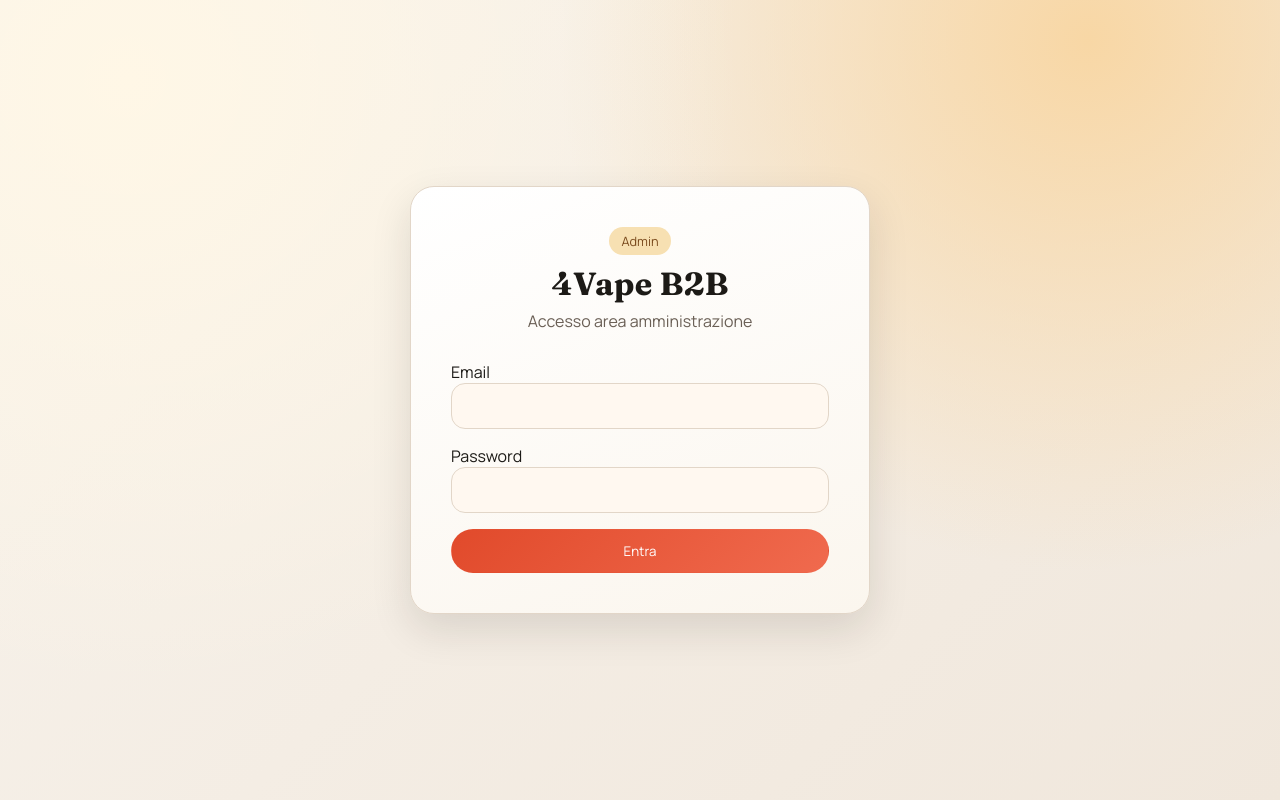
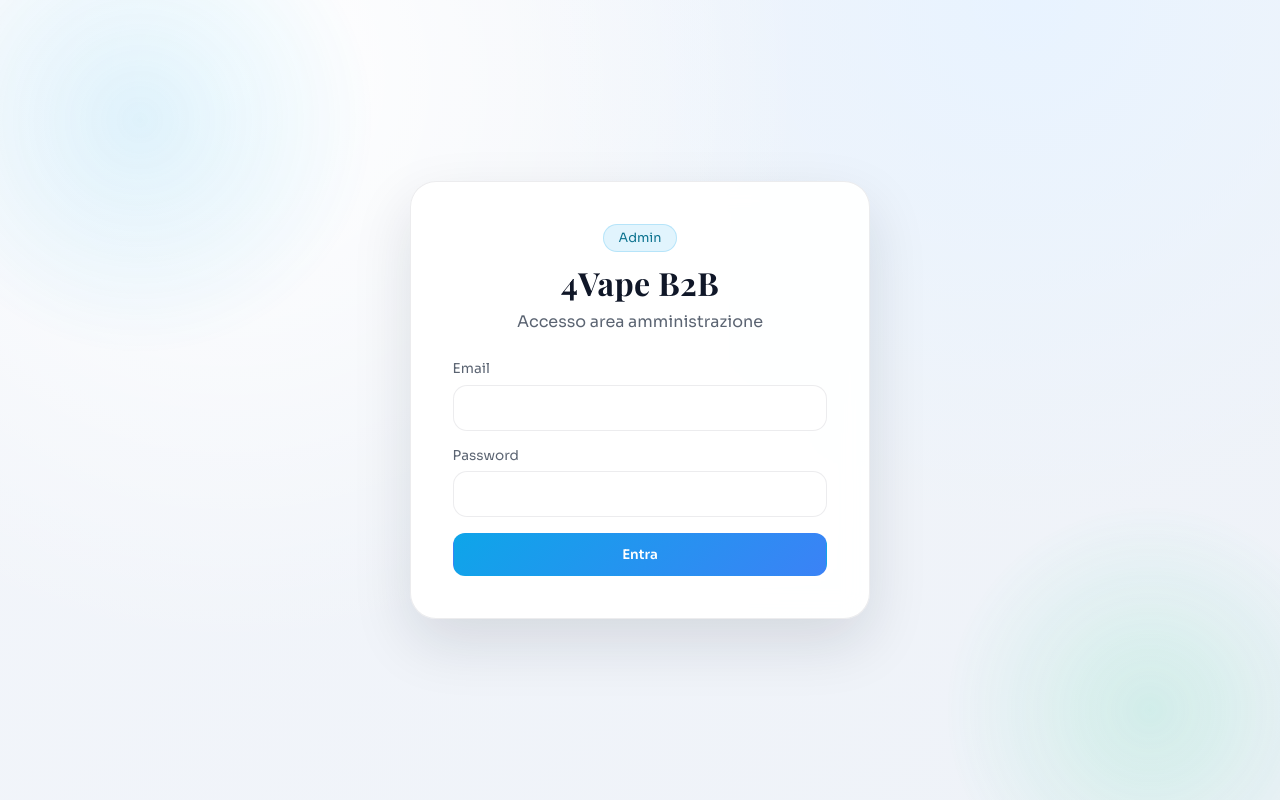
Before and after one commit to SyqonCollective/4vape, a React (Vite) app: page /admin/login in a window 1280 px wide. Built offline with nearby package versions, Linux system fonts and the light colour scheme; no server answers.

Commit message:
full light premium UI redesign

```diff
--- a/src/index.css
+++ b/src/index.css
@@ -1,17 +1,18 @@
-@import url("https://fonts.googleapis.com/css2?family=Manrope:wght@300;400;500;600;700&family=Fraunces:opsz,wght@9..144,400;9..144,700&display=swap");
+@import url("https://fonts.googleapis.com/css2?family=Sora:wght@300;400;500;600;700&family=Playfair+Display:wght@500;600;700&display=swap");
 
 :root {
   color-scheme: light;
-  --bg: #f8f3ec;
-  --bg-2: #f0e7dc;
-  --ink: #1c1a16;
-  --muted: #6a5f55;
-  --brand: #e14a2b;
-  --brand-2: #f2b35b;
-  --panel: #fffdf9;
-  --panel-2: #fff8f0;
-  --stroke: #e2d6c8;
-  --shadow: 0 16px 40px rgba(30, 24, 18, 0.12);
+  --bg: #f3f6fb;
+  --bg-2: #eef2f8;
+  --ink: #101728;
+  --muted: #5b6472;
+  --brand: #0ea5e9;
+  --brand-2: #34d399;
+  --panel: #ffffff;
+  --panel-2: #f8fafc;
+  --stroke: rgba(16, 23, 40, 0.08);
+  --shadow-soft: 0 18px 45px rgba(16, 23, 40, 0.08);
+  --shadow-strong: 0 24px 60px rgba(16, 23, 40, 0.12);
 }
 
 * {
@@ -20,12 +21,40 @@
 
 body {
   margin: 0;
-  font-family: "Manrope", system-ui, sans-serif;
+  font-family: "Sora", system-ui, sans-serif;
   color: var(--ink);
   background:
-    radial-gradient(circle at 10% 10%, #fff7e6 0, transparent 45%),
-    radial-gradient(circle at 85% 5%, #f8d7a5 0, transparent 40%),
+    radial-gradient(circle at 18% 10%, #ffffff 0, transparent 45%),
+    radial-gradient(circle at 80% 0%, #e8f3ff 0, transparent 40%),
     linear-gradient(135deg, var(--bg) 0%, var(--bg-2) 100%);
+  min-height: 100vh;
+  position: relative;
+}
+
+body::before,
+body::after {
+  content: "";
+  position: fixed;
+  z-index: -1;
+  border-radius: 50%;
+  filter: blur(0px);
+  opacity: 0.7;
+}
+
+body::before {
+  width: 520px;
+  height: 520px;
+  top: -140px;
+  left: -120px;
+  background: radial-gradient(circle, rgba(14, 165, 233, 0.18), transparent 65%);
+}
+
+body::after {
+  width: 420px;
+  height: 420px;
+  bottom: -120px;
+  right: -80px;
+  background: radial-gradient(circle, rgba(52, 211, 153, 0.22), transparent 70%);
 }
 
 a {
@@ -34,7 +63,7 @@ a {
 }
 
 h1, h2, h3 {
-  font-family: "Fraunces", serif;
+  font-family: "Playfair Display", serif;
   margin: 0 0 0.4rem;
   letter-spacing: 0.01em;
 }
@@ -44,20 +73,29 @@ p {
   color: var(--muted);
 }
 
-input, textarea {
+label {
+  display: grid;
+  gap: 0.45rem;
+  font-size: 0.85rem;
+  color: var(--muted);
+}
+
+input, textarea, select {
   width: 100%;
   padding: 0.85rem 1rem;
   border-radius: 14px;
   border: 1px solid var(--stroke);
-  background: var(--panel-2);
+  background: rgba(255, 255, 255, 0.9);
   color: var(--ink);
   font-size: 0.95rem;
   outline: none;
+  transition: border-color 0.2s ease, box-shadow 0.2s ease, background 0.2s ease;
 }
 
-input:focus, textarea:focus {
-  border-color: var(--brand);
-  box-shadow: 0 0 0 3px rgba(225, 74, 43, 0.18);
+input:focus, textarea:focus, select:focus {
+  border-color: rgba(14, 165, 233, 0.6);
+  box-shadow: 0 0 0 4px rgba(14, 165, 233, 0.12);
+  background: #fff;
 }
 
 textarea {
@@ -69,54 +107,99 @@ button {
 }
 
 .btn {
-  padding: 0.75rem 1.1rem;
-  border-radius: 999px;
-  border: 1px solid var(--ink);
+  padding: 0.75rem 1.15rem;
+  border-radius: 12px;
+  border: 1px solid transparent;
   background: var(--ink);
   color: #fff;
   cursor: pointer;
-  transition: transform 0.2s ease, box-shadow 0.2s ease, border-color 0.2s ease;
+  transition: transform 0.2s ease, box-shadow 0.2s ease, border-color 0.2s ease, background 0.2s ease;
+  font-weight: 600;
 }
 
 .btn.primary {
-  background: linear-gradient(135deg, var(--brand), #f06a4e);
+  background: linear-gradient(135deg, var(--brand), #3b82f6);
   border-color: transparent;
 }
 
 .btn.ghost {
-  background: transparent;
+  background: rgba(255, 255, 255, 0.8);
   color: var(--ink);
   border-color: var(--stroke);
 }
 
 .btn.danger {
-  background: linear-gradient(135deg, #d83a2f, #b3261e);
+  background: linear-gradient(135deg, #ef4444, #f97316);
   border-color: transparent;
 }
 
-.btn:hover {
+.btn:disabled {
+  cursor: not-allowed;
+  opacity: 0.6;
+  transform: none;
+  box-shadow: none;
+}
+
+.btn:hover:not(:disabled) {
   transform: translateY(-1px);
-  box-shadow: 0 12px 20px rgba(26, 20, 15, 0.16);
+  box-shadow: 0 14px 30px rgba(16, 23, 40, 0.18);
 }
 
 .admin-shell {
   min-height: 100vh;
   display: grid;
-  grid-template-columns: 280px 1fr;
+  grid-template-columns: 260px 1fr;
+  gap: 1.5rem;
+  padding: 1.5rem;
 }
 
 .admin-sidebar {
   padding: 2rem 1.5rem;
-  background: rgba(255, 255, 255, 0.85);
-  border-right: 1px solid var(--stroke);
+  background: rgba(255, 255, 255, 0.86);
+  border: 1px solid var(--stroke);
+  border-radius: 28px;
+  box-shadow: var(--shadow-soft);
   backdrop-filter: blur(12px);
   display: flex;
   flex-direction: column;
   gap: 2rem;
+  position: sticky;
+  top: 1.5rem;
+  height: calc(100vh - 3rem);
 }
 
 .admin-main {
-  padding: 2.6rem 3rem 3rem;
+  padding: 1.2rem 1.4rem 1.6rem;
+  background: rgba(255, 255, 255, 0.7);
+  border: 1px solid var(--stroke);
+  border-radius: 32px;
+  box-shadow: var(--shadow-strong);
+  backdrop-filter: blur(16px);
+  overflow: hidden;
+}
+
+.admin-main-inner {
+  max-width: 1200px;
+  margin: 0 auto;
+  animation: float-in 0.6s ease;
+}
+
+.admin-topbar {
+  display: flex;
+  justify-content: space-between;
+  align-items: center;
+  gap: 1rem;
+  padding: 0.5rem 0 1.6rem;
+}
+
+.top-title {
+  font-weight: 700;
+  font-size: 1.1rem;
+}
+
+.top-sub {
+  font-size: 0.85rem;
+  color: var(--muted);
 }
 
 .brand {
@@ -128,14 +211,14 @@ button {
 .brand-mark {
   width: 54px;
   height: 54px;
-  border-radius: 16px;
-  background: linear-gradient(150deg, var(--brand), #a93321);
+  border-radius: 18px;
+  background: conic-gradient(from 200deg, var(--brand), #38bdf8, var(--brand-2));
   display: grid;
   place-items: center;
   color: #fff;
   font-weight: 700;
-  font-size: 1.1rem;
-  box-shadow: 0 12px 18px rgba(225, 74, 43, 0.25);
+  font-size: 1.05rem;
+  box-shadow: 0 18px 25px rgba(14, 165, 233, 0.25);
 }
 
 .brand-title {
@@ -150,20 +233,45 @@ button {
 
 .admin-nav {
   display: grid;
-  gap: 0.6rem;
+  gap: 0.5rem;
 }
 
 .nav-item {
-  padding: 0.75rem 1rem;
-  border-radius: 14px;
+  position: relative;
+  padding: 0.8rem 1rem 0.8rem 1.1rem;
+  border-radius: 16px;
   color: var(--muted);
+  background: transparent;
+  border: 1px solid transparent;
   transition: all 0.2s ease;
 }
 
+.nav-item::before {
+  content: "";
+  position: absolute;
+  left: 10px;
+  top: 50%;
+  transform: translateY(-50%);
+  width: 6px;
+  height: 6px;
+  border-radius: 50%;
+  background: transparent;
+  transition: background 0.2s ease;
+}
+
+.nav-item:hover {
+  background: rgba(14, 165, 233, 0.08);
+  color: var(--ink);
+}
+
 .nav-item.active {
-  background: linear-gradient(140deg, rgba(225, 74, 43, 0.16), rgba(242, 179, 91, 0.2));
+  background: linear-gradient(120deg, rgba(14, 165, 233, 0.18), rgba(52, 211, 153, 0.18));
   color: var(--ink);
-  border: 1px solid rgba(225, 74, 43, 0.35);
+  border: 1px solid rgba(14, 165, 233, 0.25);
+}
+
+.nav-item.active::before {
+  background: var(--brand);
 }
 
 .page-header {
@@ -174,6 +282,12 @@ button {
   gap: 1rem;
 }
 
+.actions {
+  display: flex;
+  gap: 0.7rem;
+  flex-wrap: wrap;
+}
+
 .cards {
   display: grid;
   grid-template-columns: repeat(auto-fit, minmax(200px, 1fr));
@@ -182,12 +296,18 @@ button {
 }
 
 .card {
-  background: linear-gradient(160deg, #ffffff, #fbf6ee);
-  border-radius: 18px;
+  background: linear-gradient(160deg, #ffffff, #f3f7ff);
+  border-radius: 20px;
   padding: 1.4rem;
-  box-shadow: var(--shadow);
-  border: 1px solid var(--stroke);
+  box-shadow: var(--shadow-soft);
+  border: 1px solid rgba(14, 165, 233, 0.12);
+  animation: rise 0.6s ease both;
 }
+
+.cards .card:nth-child(1) { animation-delay: 0.05s; }
+.cards .card:nth-child(2) { animation-delay: 0.1s; }
+.cards .card:nth-child(3) { animation-delay: 0.15s; }
+.cards .card:nth-child(4) { animation-delay: 0.2s; }
 
 .card-label {
   color: var(--muted);
@@ -201,10 +321,10 @@ button {
 }
 
 .panel {
-  background: linear-gradient(160deg, #ffffff, #fbf6ee);
-  border-radius: 18px;
+  background: #fff;
+  border-radius: 20px;
   padding: 1.6rem;
-  box-shadow: var(--shadow);
+  box-shadow: var(--shadow-soft);
   border: 1px solid var(--stroke);
 }
 
@@ -215,7 +335,7 @@ button {
 
 .table {
   display: grid;
-  gap: 0.6rem;
+  gap: 0.7rem;
 }
 
 .table.wide-6 .row {
@@ -233,18 +353,20 @@ button {
   align-items: center;
   padding: 0.9rem 1.1rem;
   border-radius: 16px;
-  background: rgba(255, 255, 255, 0.92);
-  border: 1px solid var(--stroke);
-  transition: transform 0.2s ease, border-color 0.2s ease;
+  background: rgba(255, 255, 255, 0.95);
+  border: 1px solid rgba(16, 23, 40, 0.08);
+  box-shadow: 0 12px 30px rgba(16, 23, 40, 0.06);
+  transition: transform 0.2s ease, border-color 0.2s ease, box-shadow 0.2s ease;
 }
 
 .row.header {
   background: transparent;
   border: none;
-  font-size: 0.8rem;
+  box-shadow: none;
+  font-size: 0.75rem;
   color: var(--muted);
   text-transform: uppercase;
-  letter-spacing: 0.14em;
+  letter-spacing: 0.16em;
 }
 
 .row.clickable {
@@ -253,7 +375,8 @@ button {
 
 .row.clickable:hover {
   transform: translateY(-2px);
-  border-color: rgba(225, 74, 43, 0.4);
+  border-color: rgba(14, 165, 233, 0.4);
+  box-shadow: 0 16px 34px rgba(16, 23, 40, 0.12);
 }
 
 .row .actions {
@@ -271,7 +394,7 @@ button {
 .thumb {
   width: 48px;
   height: 48px;
-  border-radius: 10px;
+  border-radius: 12px;
   object-fit: cover;
   border: 1px solid var(--stroke);
   background: #fff;
@@ -289,7 +412,7 @@ button {
 }
 
 .thumb.placeholder {
-  background: linear-gradient(135deg, #f1ece5, #e1d7c8);
+  background: linear-gradient(135deg, #f1f5f9, #e2e8f0);
 }
 
 .thumb.placeholder.large {
@@ -300,20 +423,22 @@ button {
 .modal-backdrop {
   position: fixed;
   inset: 0;
-  background: rgba(26, 22, 18, 0.4);
+  background: rgba(15, 23, 42, 0.32);
   display: grid;
   place-items: center;
   padding: 2rem;
   z-index: 20;
+  backdrop-filter: blur(6px);
 }
 
 .modal {
   width: min(900px, 94vw);
   background: #fff;
-  border-radius: 20px;
-  box-shadow: var(--shadow);
-  padding: 1.5rem 1.8rem;
+  border-radius: 24px;
+  box-shadow: var(--shadow-strong);
+  padding: 1.6rem 2rem;
   border: 1px solid var(--stroke);
+  animation: rise 0.4s ease;
 }
 
 .modal-header {
@@ -330,9 +455,9 @@ button {
 }
 
 .tag.success {
-  background: #e7f8e9;
-  color: #1e6b33;
-  border: 1px solid #b9e4c2;
+  background: #e6f8f0;
+  color: #0f766e;
+  border: 1px solid #99f6e4;
   padding: 0.2rem 0.6rem;
   border-radius: 999px;
   font-size: 0.8rem;
@@ -368,7 +493,7 @@ button {
   padding: 0.35rem 0.7rem;
   border-radius: 999px;
   border: none;
-  background: rgba(179, 38, 30, 0.95);
+  background: rgba(239, 68, 68, 0.95);
   color: #fff;
   cursor: pointer;
 }
@@ -377,17 +502,17 @@ button {
   margin-top: 0.8rem;
   padding: 0.8rem 1rem;
   border-radius: 12px;
-  background: #fff4f3;
-  border: 1px solid #f1b5b0;
+  background: #fff1f2;
+  border: 1px solid #fecdd3;
   display: grid;
   gap: 0.6rem;
 }
 
 .confirm-dialog {
-  background: linear-gradient(160deg, #ffffff, #fbf6ee);
-  border-radius: 18px;
+  background: #fff;
+  border-radius: 20px;
   padding: 1.2rem 1.4rem;
-  box-shadow: var(--shadow);
+  box-shadow: var(--shadow-soft);
   max-width: 420px;
   width: 90vw;
   border: 1px solid var(--stroke);
@@ -414,10 +539,10 @@ button {
 .error {
   margin: 1rem 0;
   padding: 0.8rem 1rem;
-  background: #ffe3e0;
-  border: 1px solid #f0a9a1;
+  background: #ffe4e6;
+  border: 1px solid #fecdd3;
   border-radius: 12px;
-  color: #7b1b10;
+  color: #9f1239;
 }
 
 .auth-wrap {
@@ -429,11 +554,13 @@ button {
 
 .auth-card {
   width: min(460px, 92vw);
-  background: linear-gradient(160deg, #ffffff, #fbf6ee);
-  padding: 2.5rem;
-  border-radius: 24px;
-  box-shadow: var(--shadow);
+  background: rgba(255, 255, 255, 0.94);
+  padding: 2.6rem;
+  border-radius: 26px;
+  box-shadow: var(--shadow-strong);
   border: 1px solid var(--stroke);
+  backdrop-filter: blur(12px);
+  animation: float-in 0.6s ease;
 }
 
 .auth-header {
@@ -443,12 +570,13 @@ button {
 
 .auth-badge {
   display: inline-block;
-  padding: 0.3rem 0.8rem;
+  padding: 0.3rem 0.9rem;
   border-radius: 999px;
-  background: #f7e0b2;
-  color: #7b4b1e;
+  background: rgba(14, 165, 233, 0.12);
+  color: #0e7490;
   font-size: 0.8rem;
   margin-bottom: 0.6rem;
+  border: 1px solid rgba(14, 165, 233, 0.2);
 }
 
 .auth-form {
@@ -461,19 +589,20 @@ button {
   inset: 0;
   display: grid;
   place-items: center;
-  background: rgba(26, 22, 18, 0.35);
+  background: rgba(15, 23, 42, 0.28);
   z-index: 40;
+  backdrop-filter: blur(6px);
 }
 
 .success-card {
-  background: linear-gradient(160deg, #ffffff, #fbf6ee);
+  background: #fff;
   border: 1px solid var(--stroke);
-  border-radius: 18px;
+  border-radius: 20px;
   display: flex;
   align-items: center;
   gap: 1rem;
-  padding: 1rem 1.2rem;
-  box-shadow: var(--shadow);
+  padding: 1rem 1.3rem;
+  box-shadow: var(--shadow-strong);
 }
 
 .success-card > div:first-child {
@@ -481,14 +610,36 @@ button {
   height: 80px;
 }
 
-@media (max-width: 900px) {
+@keyframes float-in {
+  from {
+    opacity: 0;
+    transform: translateY(16px);
+  }
+  to {
+    opacity: 1;
+    transform: translateY(0);
+  }
+}
+
+@keyframes rise {
+  from {
+    opacity: 0;
+    transform: translateY(18px);
+  }
+  to {
+    opacity: 1;
+    transform: translateY(0);
+  }
+}
+
+@media (max-width: 980px) {
   .admin-shell {
     grid-template-columns: 1fr;
   }
 
   .admin-sidebar {
-    position: sticky;
-    top: 0;
+    position: relative;
+    height: auto;
     flex-direction: row;
     align-items: center;
     gap: 1rem;
@@ -498,10 +649,16 @@ button {
   .admin-nav {
     display: flex;
     gap: 0.6rem;
+    flex-wrap: wrap;
   }
 
   .admin-main {
-    padding: 2rem 1.5rem 3rem;
+    padding: 1.6rem 1.2rem 2.2rem;
+  }
+
+  .page-header {
+    flex-direction: column;
+    align-items: flex-start;
   }
 
   .row {
@@ -520,3 +677,22 @@ button {
     grid-template-columns: 1fr;
   }
 }
+
+@media (max-width: 640px) {
+  .admin-shell {
+    padding: 1rem;
+  }
+
+  .admin-sidebar {
+    padding: 1.4rem 1.1rem;
+  }
+
+  .admin-topbar {
+    flex-direction: column;
+    align-items: flex-start;
+  }
+
+  .cards {
+    grid-template-columns: 1fr;
+  }
+}
```
